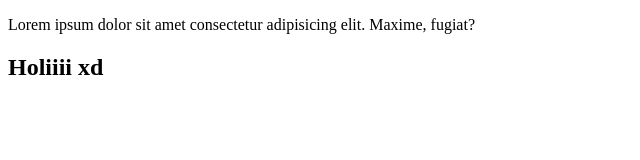
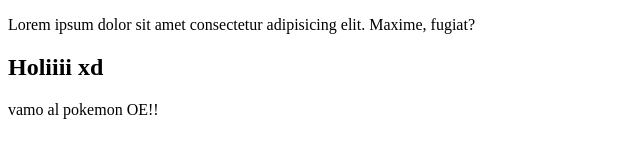
Before and after one commit to jhonAp25/EjemploNany, a plain HTML site: page index.html in a window 1280 px wide. Shown: the whole page, without its empty margins (0-640 px from the left). Drawn offline with Linux system fonts and the light colour scheme.

Commit message:
commit pokeInvitacion

```diff
--- a/index.html
+++ b/index.html
@@ -13,5 +13,6 @@
    <h2>
        Holiiii xd
    </h2>
+   <p>vamo al pokemon OE!!</p>
 </body>
 </html>
```
